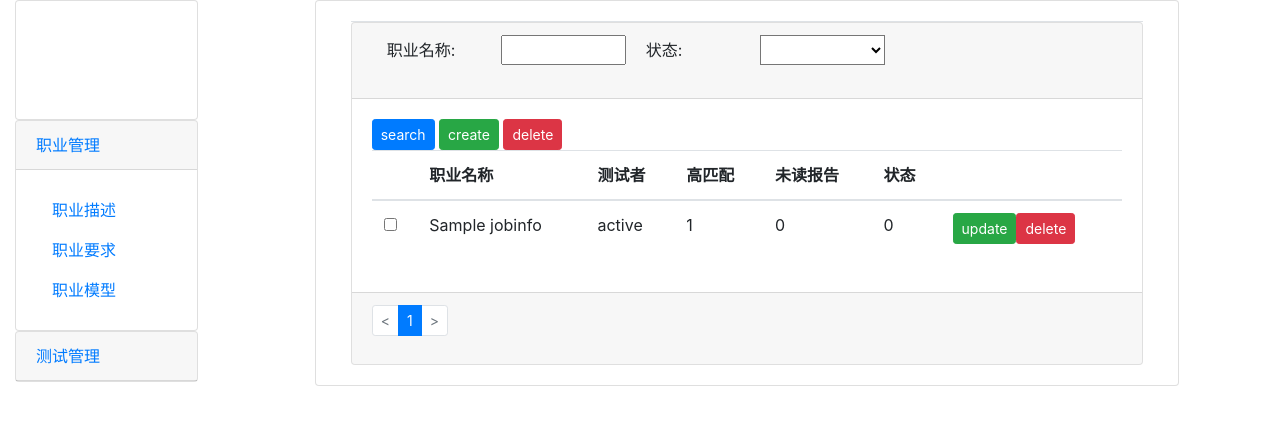
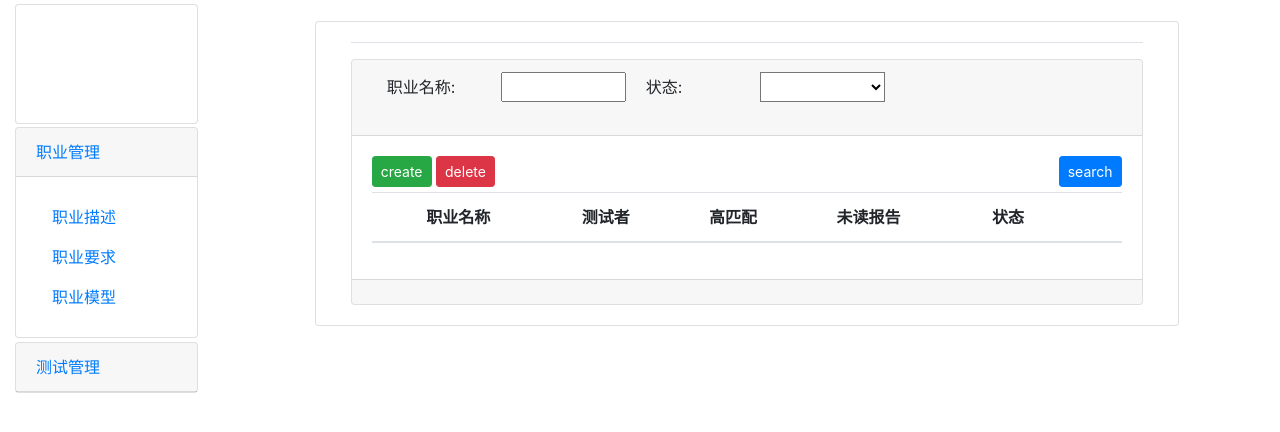
Before and after one commit to l041212/test-repository, a Django app: page /jobInfo/list/1/ in a window 1280 px wide. Shown: the top 432 px of the page. Run offline with Django 3.2, Linux system fonts and the light colour scheme; tables that the repository leaves empty hold one stand-in row (values such as "Sample post"); lists and menus that the app fills with data are empty; some libraries are stand-ins or nearby versions.

Commit message:
jobInfo table save and update were modified ...

```diff
--- a/zaixian/apps/jobInfo/services.py
+++ b/zaixian/apps/jobInfo/services.py
@@ -15,6 +15,8 @@ def getJobInfoById(id):
 def getJobInfoByFilter(entity):
     cursor = connection.cursor()
     query = ""
+    where = ""
+    order_by = ""
     query += "select t1.id,t1.name,t1.status,ifnull(t2.id_count,0),ifnull(t3.match_count,0),ifnull(t4.status_count,0) from "
     query += "(select id,name,status,updateTime,isDelete from apps_JobInfo) t1 "
     query += "left join "
@@ -29,8 +31,18 @@ def getJobInfoByFilter(entity):
     query += "(select jobInfo_id,count(jobInfo_id) as status_count "
     query += "from apps_TestReport where status = 0 group by jobInfo_id) t4 "
     query += "on t1.id = t4.jobInfo_id "
-    cursor.execute(query)
+    where += "t1.name like '%%%%%s%%%%' " % entity.name if isNotNull(entity.name, 'str') else ""
+    where += "and " if isNotNull(where, 'str') and isNotNull(entity.status, 'str') else ""
+    where += "t1.status = %s " % entity.status if isNotNull(entity.status, 'str') else ""
+    where += "and " if isNotNull(where, 'str') else ""
+    where += "t1.isDelete = '0' "
+    where = "where "+where
+    order_by += "t1.updateTime desc "
+    order_by = "order by "+order_by
+    cursor.execute(query+where+order_by)
     items = cursor.fetchall()
+    print(query)
+    print(items)
     return items
 
 def rewriteJobInfoPageData(pageList):
--- a/zaixian/apps/jobInfo/static/script/jobInfo_list.js
+++ b/zaixian/apps/jobInfo/static/script/jobInfo_list.js
@@ -49,6 +49,16 @@ function initSelectorChange(){
     });
 }
 
+function updateBtnListener(){
+    $("[name='itemUpdateBtn']").each(function(){
+        $(this).on("click",function(){
+            var id=$(this).parent().parent().find("[name='id']").attr("value");
+            var url="/jobInfo/table/write/"+id+"/";
+            window.location.href=url;
+        });
+    });
+}
+
 function constructJobInfoTable(data){
     var tbody=$("#table #card-body-conent tbody");
     tbody.html("");
@@ -80,5 +90,8 @@ function constructJobInfoTable(data){
     }
     initTableIdentityCheckBox($("#table table")[0]);
     initTableHandlerButton($("#table table")[0]);
-    initPaginator($("#tail")[0],data,function(){$("#searchBtn").trigger("click");});
+    updateBtnListener();
+    initPaginator($("#tail")[0],data,function(){
+        $("#searchBtn").trigger("click");
+    });
 }
--- a/zaixian/apps/jobInfo/static/style/jobInfo_list.css
+++ b/zaixian/apps/jobInfo/static/style/jobInfo_list.css
@@ -3,3 +3,35 @@
     background-color: white;
     height: 30px;
 }
+
+.card{
+    margin-top: 2%;
+}
+
+.card-header{
+    white-space: nowrap;
+}
+
+#searchBtn{
+    float:right;
+}
+
+#card-body-menu{
+    padding-bottom: 5px;
+}
+
+.tableItemBtn{
+    margin-right: 5px;
+}
+
+.table thead th {
+    white-space: nowrap;
+}
+
+.table tbody tr td:last-child{
+    white-space: nowrap;
+}
+
+.pagination{
+    float: right;
+}
--- a/zaixian/apps/jobInfo/templates/jobInfo_table.html
+++ b/zaixian/apps/jobInfo/templates/jobInfo_table.html
@@ -10,6 +10,8 @@
             <div class="card-header">
                 <button class="btn btn-sm btn-primary" type="button" id="backBtn">返回</button>
                 <button class="btn btn-sm btn-primary" type="button" id="saveBtn">保存</button>
+                <div class="alert alert-success">数据已经保存...</div>
+                <div class="alert alert-danger">数据保存失败...</div>
             </div>
             <div class="card-body">
                 <div class="card job-info">
```
Also changed, not shown: zaixian/apps/jobInfo/static/script/jobInfo_table.js (+22 -1 lines), zaixian/apps/jobInfo/static/style/jobInfo_table.css (+15 -0 lines).
